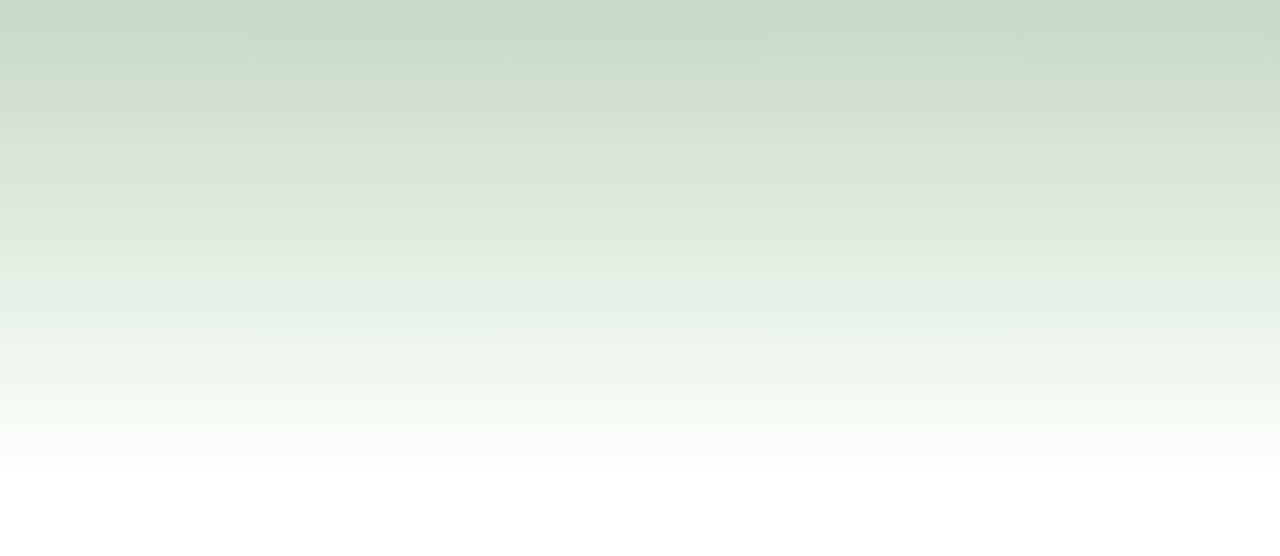
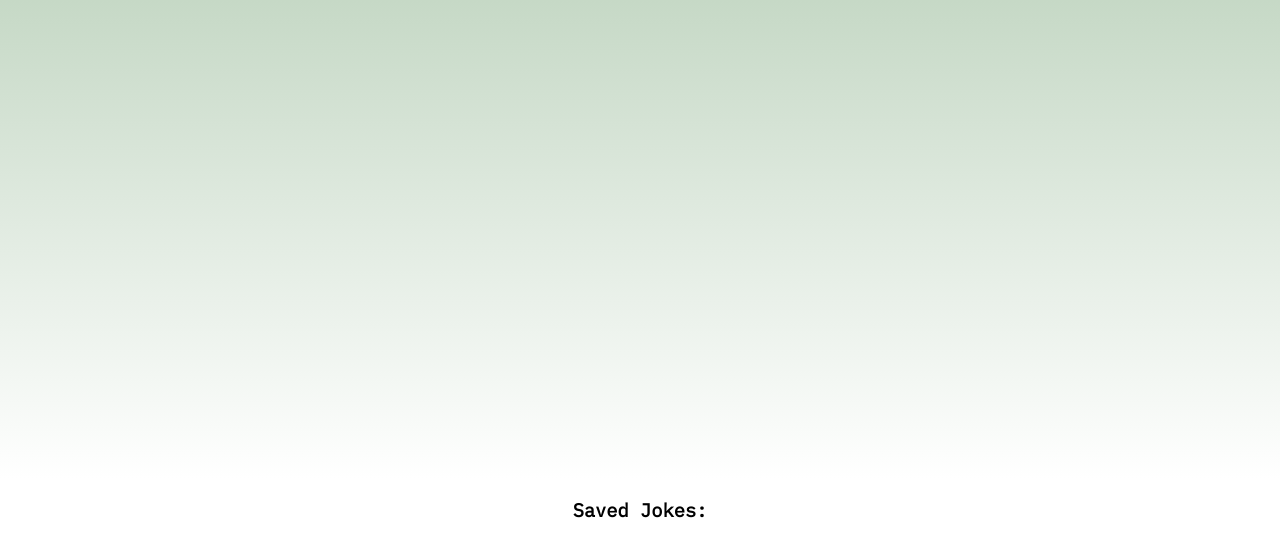
Before and after one commit to OlgaGabbert/final-react-project, a React (Vite) app: page / in a window 1280 px wide. Shown: the part 2881-3437 px from the top of the page. Before the commit the page ends 3360 px from the top, so only its background shows below. Built offline with nearby package versions, Linux system fonts and the light colour scheme; the HTML template or start-up script is replaced by a standard one.

Commit message:
adding new jokes

```diff
--- a/src/App.jsx
+++ b/src/App.jsx
@@ -2,11 +2,14 @@ import './App.css';
 import React, { useState, useEffect, useRef } from 'react';
 
 function App() {
+
+  // State variables for the hooks
   const [textInput, setTextInput] = useState('');
   const [randomJoke, setRandomJoke] = useState('');
   const [randomChuckNorrisJoke, setRandomChuckNorrisJoke] = useState('');
   const [randomManateeJoke, setRandomManateeJoke] = useState('');
   const [errorMessage, setErrorMessage] = useState('');
+  const [savedJokes, setSavedJokes] = useState(new Set());
 
   const jokesRef = useRef(null);
   const chuckNorrisJokesRef = useRef(null);
@@ -113,6 +116,21 @@ function App() {
     }
   };
 
+  // Handle save joke click
+  const saveJoke = () => {
+    if (randomJoke) {
+      setSavedJokes((prevSavedJokes) => new Set([...prevSavedJokes, randomJoke]));
+    }
+
+    if (randomChuckNorrisJoke) {
+      setSavedJokes((prevSavedJokes) => new Set([...prevSavedJokes, randomChuckNorrisJoke]));
+    }
+
+    if (randomManateeJoke) {
+      setSavedJokes((prevSavedJokes) => new Set([...prevSavedJokes, randomManateeJoke]));
+    }
+  };
+
   useEffect(() => {
     // Stick the navbar to the top if the user scrolls down and unstick if the user scrolls up
     const handleScroll = () => {
@@ -143,6 +161,7 @@ function App() {
         <a href="#jokes">Get Dad Jokes</a>
         <a href="#chuckNorrisJokes">Get Chuck Norris Jokes</a>
         <a href="#manateeJokes">Get Manatee Jokes</a>
+        {savedJokes.length > 0 && <a href='#savedJokes'>Saved Jokes</a>}
       </nav>
 
       <section id="header">
@@ -171,7 +190,7 @@ function App() {
                 {randomJoke && (
                   <div>
                     <p>{randomJoke}</p>
-                    <button>Save this joke</button>
+                    <button onClick={saveJoke}>Save this joke</button>
                   </div>
                 )}
               </div>
@@ -193,10 +212,10 @@ function App() {
                 {randomChuckNorrisJoke && (
                   <div>
                     <p>{randomChuckNorrisJoke}</p>
-                    <button>Save this joke</button>
+                    <button onClick={saveJoke}>Save this joke</button>
                   </div>
                 )}
-                </div>
+              </div>
             </div>
           </article>
         </section>
@@ -215,17 +234,31 @@ function App() {
                 {randomManateeJoke && (
                   <div>
                     <p>{randomManateeJoke}</p>
-                    <button>Save this joke</button>
+                    <button onClick={saveJoke}>Save this joke</button>
                   </div>
                 )}
               </div>
             </div>
           </article>
         </section>
+          {savedJokes && (
+            <section id='savedJokes'>
+              <article>
+                <div>
+                  <h3>Saved Jokes:</h3>
+                  <ul>
+                    {[...savedJokes].map((joke, index) => (
+                      <li key={index}>{joke}</li>
+                    ))}
+                  </ul>
+                </div>
+              </article>
+            </section>
+          )}
       </div>
 
-      {errorMessage && <p>{errorMessage}</p>}
-    </div>
+        {errorMessage && <p>{errorMessage}</p>}
+      </div>
   );
 }
 
```
